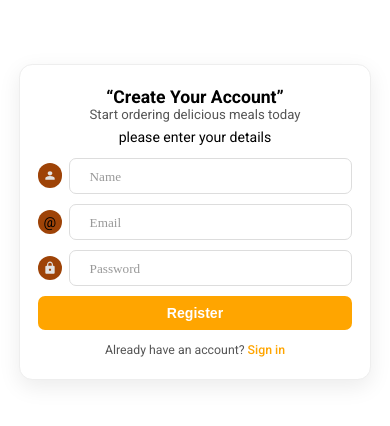
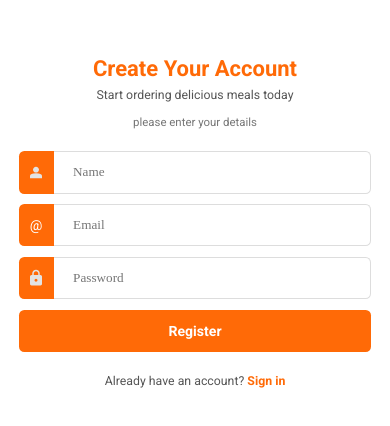
Before and after one commit to Bwis-coder/food-website, a React (Vite) app in the folder frontend-foodwebsite/: page /admin in a window 390 px wide. Shown: the part 200-626 px from the top of the page. Built offline with nearby package versions, Linux system fonts and the light colour scheme; no server answers.

Commit message:
update home and login styles

```diff
--- a/frontend-foodwebsite/src/auth/loginjsx/login.css
+++ b/frontend-foodwebsite/src/auth/loginjsx/login.css
@@ -1,19 +1,220 @@
-/*
+.register-container {
+  width: 90%;
+  max-width: 50rem;
+  min-height: 100dvh;
+  margin: 0 auto;
+  padding: 5rem 2rem;
+  box-sizing: border-box;
 
-login share the same css with register in terms of  class naming
-*/
+  display: flex;
+  flex-direction: column;
+  justify-content: center;
+  align-items: center;
 
-.register-container h3 {
-  color: black;
+  font-family: Arial, "Helvetica Neue", Helvetica, sans-serif;
+}
+
+.hero-section {
+  width: 100%;
+  text-align: center;
+  margin-bottom: 2.5rem;
+}
+
+.greeting-message {
+  display: flex;
+  flex-direction: column;
+  gap: 0.8rem;
+}
+
+.greeting-message h1 {
+  margin: 0;
+  font-size: 3rem;
+  color: rgb(255, 106, 7);
+  font-weight: 700;
+}
+
+.greeting-message span {
   font-size: 1.5rem;
+  color: #555;
+}
+
+.hero-section>span {
+  display: block;
+  margin-top: 1.5rem;
+  font-size: 1.4rem;
+  color: #777;
+}
+
+form {
+  width: 100%;
+}
+
+.form-container {
+  width: 100%;
+  display: flex;
+  flex-direction: column;
+  gap: 1.5rem;
+}
+
+.form-container>div {
+  width: 100%;
+  display: flex;
+  align-items: center;
+  box-sizing: border-box;
+}
+
+.form-container label {
+  width: 4.5rem;
+  height: 4.8rem;
+  display: flex;
+  align-items: center;
+  justify-content: center;
+
+  background-color: rgb(255, 106, 7);
+  color: white;
+
+  border-radius: 0.6rem 0 0 0.6rem;
+  flex-shrink: 0;
+}
+
+.form-container label img {
+  width: 2rem;
+  height: 2rem;
+  object-fit: contain;
+}
+
+.form-container input {
+  flex: 1;
+  min-width: 0;
+  height: 4.8rem;
+  padding: 0 1.2rem;
+
+  border: 0.1rem solid #ddd;
+  border-left: none;
+  border-radius: 0 0.6rem 0.6rem 0;
+
+  font-size: 1.5rem;
+  outline: none;
+  box-sizing: border-box;
+}
+
+.form-container input:focus {
+  border-color: rgb(255, 106, 7);
+}
+
+.form-container>div:last-child {
+  display: block;
+}
+
+.register-button {
+  width: 100%;
+  height: 4.8rem;
+
+  border: none;
+  border-radius: 0.6rem;
+
+  background-color: rgb(255, 106, 7);
+  color: white;
+
+  font-size: 1.6rem;
+  font-weight: 600;
+
   cursor: pointer;
+
+  transition:
+    background-color 0.2s ease,
+    transform 0.2s ease;
+}
+
+.register-button:hover {
+  background-color: rgb(220, 88, 0);
+  transform: translateY(-0.1rem);
+}
+
+.register-button:active {
+  transform: translateY(0);
+}
+
+.login-options {
+  width: 100%;
+  text-align: center;
+}
+
+.login-options a {
+  text-decoration: none;
+}
+
+.login-options h3 {
+  margin: 1.5rem 0 0;
+  font-size: 1.4rem;
+  color: rgb(255, 106, 7);
+  font-weight: 600;
+}
+
+.notice {
+  width: 100%;
+  min-height: 2rem;
+  margin-top: 1rem;
+  font-size: 1.4rem;
+}
+
+.sign-up {
+  margin: 1.5rem 0 0;
+  font-size: 1.4rem;
+  color: #555;
+}
+
+.sign-up span {
+  color: rgb(255, 106, 7);
+  font-weight: 700;
+}
+
+.statusLoading {
+  min-height: 100dvh;
+  display: flex;
+  flex-direction: column;
+  align-items: center;
+  justify-content: center;
   font-family: Arial, Helvetica, sans-serif;
 }
 
-.register-container h3:hover {
-  color: rgb(183, 129, 30);
+.statusLoading img {
+  width: 6rem;
+  height: 6rem;
 }
 
-.sign-up span:hover{
-color: rgb(183, 129, 30);
+.statusLoading p {
+  margin-top: 1.5rem;
+  font-size: 1.5rem;
 }
+
+@media (max-width: 30rem) {
+  .register-container {
+    width: 95%;
+    padding: 3rem 1rem;
+  }
+
+  .greeting-message h1 {
+    font-size: 2.5rem;
+  }
+
+  .greeting-message span {
+    font-size: 1.4rem;
+  }
+
+  .hero-section>span {
+    font-size: 1.3rem;
+  }
+
+  .form-container {
+    gap: 1.2rem;
+  }
+
+  .form-container label {
+    width: 4rem;
+  }
+
+  .form-container input {
+    font-size: 1.4rem;
+  }
+}
--- a/frontend-foodwebsite/src/auth/registerjsx/register.css
+++ b/frontend-foodwebsite/src/auth/registerjsx/register.css
@@ -1,287 +1,219 @@
 .register-container {
+  width: 90%;
+  max-width: 50rem;
   min-height: 100dvh;
-  width: 100%;
-  max-width: 120rem;
-  display: flex;
-  align-items: center;
-  justify-content: center;
   margin: 0 auto;
-  background-color: #ffffff;
-  border-radius: 2rem;
-}
+  padding: 5rem 2rem;
+  box-sizing: border-box;
 
-.register-container form {
-  display: flex;
-  flex-direction: column;
-  gap: 1.5rem;
-  padding: 3rem;
-  align-items: center;
-  justify-content: center;
-  border: 0.1rem solid #eeeeee;
-  border-radius: 1.5rem;
-  box-sizing: border-box;
-  box-shadow: 0 0.8rem 2.5rem rgba(0, 0, 0, 0.08);
-  background-color: #ffffff;
-}
-
-.register-container form:hover {
-  border-color: #dddddd;
-  box-shadow: 0 1rem 3rem rgba(0, 0, 0, 0.12);
-}
-
-.hero-section {
-  display: flex;
-  flex-direction: column;
-  gap: 0.8rem;
-  justify-content: center;
-  align-items: center;
-}
-
-.greeting-message {
-  color: rgb(0, 0, 0);
   display: flex;
   flex-direction: column;
   justify-content: center;
   align-items: center;
+
+  font-family: Arial, "Helvetica Neue", Helvetica, sans-serif;
+}
+
+.hero-section {
+  width: 100%;
   text-align: center;
+  margin-bottom: 2.5rem;
+}
+
+.greeting-message {
+  display: flex;
+  flex-direction: column;
+  gap: 0.8rem;
 }
 
 .greeting-message h1 {
-  font-size: clamp(2rem, 2.5vw, 3rem);
+  margin: 0;
+  font-size: 3rem;
+  color: rgb(255, 106, 7);
   font-weight: 700;
 }
 
 .greeting-message span {
-  font-size: clamp(1.5rem, 1.7vw, 2rem);
-  font-weight: 400;
-  color: #555555;
+  font-size: 1.5rem;
+  color: #555;
+}
+
+.hero-section>span {
+  display: block;
+  margin-top: 1.5rem;
+  font-size: 1.4rem;
+  color: #777;
+}
+
+.my-form {
+  width: 100%;
 }
 
 .form-container {
+  width: 100%;
   display: flex;
   flex-direction: column;
-  gap: 1.2rem;
-  width: 100%;
+  gap: 1.5rem;
 }
 
 .form-container>div {
+  width: 100%;
   display: flex;
-  justify-content: center;
   align-items: center;
-  gap: 0.8rem;
-  width: 100%;
+  box-sizing: border-box;
 }
 
-.form-container>div label {
-  background-color: rgb(158, 67, 7);
-  height: 2.8rem;
-  width: 2.8rem;
-  min-width: 2.8rem;
-  border-radius: 50%;
+.form-container label {
+  width: 4.5rem;
+  height: 4.8rem;
   display: flex;
+  align-items: center;
   justify-content: center;
-  align-items: center;
-  transition: 0.3s ease;
+
+  background-color: rgb(255, 106, 7);
+  color: white;
+
+  border-radius: 0.6rem 0 0 0.6rem;
+  flex-shrink: 0;
 }
 
-.form-container>div label img {
-  width: 1.5rem;
-  height: 1.5rem;
-}
-
-.form-container>div:has(input:focus) label {
-  background-color: orange;
-  transform: scale(1.05);
+.form-container label img {
+  width: 2rem;
+  height: 2rem;
+  object-fit: contain;
 }
 
 .form-container input {
-  padding: 1rem 1.2rem;
-  border-radius: 0.8rem;
-  width: 25rem;
-  max-width: 100%;
+  flex: 1;
+  min-width: 0;
+  height: 4.8rem;
+  padding: 0 1.2rem;
+
+  border: 0.1rem solid #ddd;
+  border-left: none;
+  border-radius: 0 0.6rem 0.6rem 0;
+
+  font-size: 1.5rem;
   outline: none;
-  border: 0.1rem solid #dddddd;
-  font-size: 1.6rem;
-  transition: 0.3s ease;
+  box-sizing: border-box;
 }
 
 .form-container input:focus {
-  border-color: orange;
-  box-shadow: 0 0 0 0.2rem rgba(255, 165, 0, 0.12);
+  border-color: rgb(255, 106, 7);
 }
 
-.form-container input::placeholder {
-  text-transform: capitalize;
-  font-weight: 400;
-  color: #999999;
+.form-container>div:last-child {
+  display: block;
 }
 
-.register-container button {
-  background-color: orange;
-  padding: 1rem;
-  border-radius: 0.8rem;
-  font-family: Arial, sans-serif;
-  font-weight: 700;
+.register-button {
+  width: 100%;
+  height: 4.8rem;
+
+  border: none;
+  border-radius: 0.6rem;
+
+  background-color: rgb(255, 106, 7);
+  color: white;
+
+  font-size: 1.6rem;
+  font-weight: 600;
+
   cursor: pointer;
-  width: 30.1rem;
-  max-width: 100%;
-  color: white;
-  border: none;
-  font-size: 1.6rem;
-  transition: 0.3s ease;
+
+  transition:
+    background-color 0.2s ease,
+    transform 0.2s ease;
 }
 
-.register-container button:hover {
-  background-color: #e69500;
+.register-button:hover {
+  background-color: rgb(220, 88, 0);
   transform: translateY(-0.1rem);
 }
 
-.register-container button:disabled {
-  opacity: 0.7;
+.register-button:active {
+  transform: translateY(0);
+}
+
+.register-button:disabled {
+  background-color: #aaa;
   cursor: not-allowed;
   transform: none;
 }
 
+.notice {
+  width: 100%;
+  min-height: 2rem;
+  margin-top: 1.5rem;
+  text-align: center;
+  font-size: 1.4rem;
+}
+
+.notice>div {
+  margin-top: 1.5rem;
+}
+
 .sign-up {
-  color: #555555;
-  text-align: center;
+  margin: 0;
+  font-size: 1.4rem;
+  color: #555;
 }
 
 .sign-up span {
-  color: orange;
-  font-weight: 500;
+  color: rgb(255, 106, 7);
+  font-weight: 700;
 }
 
-.sign-up span:hover {
-  color: #cc8400;
-}
-
-.notice {
-  font-size: 1.4rem;
-  text-align: center;
+.notice a {
+  text-decoration: none;
 }
 
 .statusLoading {
-  position: fixed;
-  inset: 0;
-  z-index: 9999;
+  min-height: 100dvh;
   display: flex;
   flex-direction: column;
   align-items: center;
   justify-content: center;
-  overflow: hidden;
-  background: linear-gradient(120deg,
-      #ff7a18,
-      #ff3d00,
-      #ff9a00,
-      #af002d);
-  background-size: 300% 300%;
-  animation: bgMove 5s ease infinite;
-}
-
-.statusLoading::before,
-.statusLoading::after {
-  content: "";
-  position: absolute;
-  width: 30rem;
-  height: 30rem;
-  border-radius: 50%;
-  filter: blur(8rem);
-  opacity: 0.4;
-  animation: float 6s ease-in-out infinite;
-}
-
-.statusLoading::before {
-  background: #ffffff;
-  top: -10rem;
-  left: -10rem;
-}
-
-.statusLoading::after {
-  background: #000000;
-  bottom: -10rem;
-  right: -10rem;
-  animation-delay: 2s;
+  font-family: Arial, Helvetica, sans-serif;
 }
 
 .statusLoading img {
-  width: 7rem;
-  height: 7rem;
-  object-fit: contain;
-  z-index: 2;
-  animation: pulse 1.3s ease-in-out infinite;
-  filter: drop-shadow(0 1rem 2rem rgba(0, 0, 0, 0.3));
+  width: 6rem;
+  height: 6rem;
 }
 
 .statusLoading p {
   margin-top: 1.5rem;
-  font-size: 1.6rem;
-  font-family: "Segoe UI", Arial, sans-serif;
-  font-weight: 600;
-  color: #ffffff;
-  z-index: 2;
+  font-size: 1.5rem;
 }
 
-@keyframes bgMove {
-  0% {
-    background-position: 0% 50%;
+@media (max-width: 30rem) {
+  .register-container {
+    width: 95%;
+    padding: 3rem 1rem;
   }
 
-  50% {
-    background-position: 100% 50%;
+  .greeting-message h1 {
+    font-size: 2.5rem;
   }
 
-  100% {
-    background-position: 0% 50%;
+  .greeting-message span {
+    font-size: 1.4rem;
+  }
+
+  .hero-section>span {
+    font-size: 1.3rem;
+  }
+
+  .form-container {
+    gap: 1.2rem;
+  }
+
+  .form-container label {
+    width: 4rem;
+  }
+
+  .form-container input {
+    font-size: 1.4rem;
   }
 }
-
-@keyframes pulse {
-  0% {
-    transform: scale(0.95);
-  }
-
-  50% {
-    transform: scale(1.1);
-  }
-
-  100% {
-    transform: scale(0.95);
-  }
-}
-
-@keyframes float {
-  0% {
-    transform: translate(0, 0);
-  }
-
-  50% {
-    transform: translate(3rem, -3rem);
-  }
-
-  100% {
-    transform: translate(0, 0);
-  }
-}
-
-@media (max-width: 768px) {
-  .register-container {
-    padding: 2rem;
-  }
-
-  .register-container form {
-    width: 100%;
-    max-width: 40rem;
-    padding: 2.5rem 2rem;
-  }
-
-  .register-container form:hover {
-    border-color: #eeeeee;
-    box-shadow: 0 0.8rem 2.5rem rgba(0, 0, 0, 0.08);
-  }
-
-  .form-container input,
-  .register-container button {
-    width: 100%;
-  }
-}
--- a/frontend-foodwebsite/src/auth/registerjsx/register.jsx
+++ b/frontend-foodwebsite/src/auth/registerjsx/register.jsx
@@ -19,7 +19,7 @@ const Register = () => {
   const signUp = async (e) => {
     e.preventDefault();
 
-    if (name === "" || email === "" || password === "") {
+    if (!name || !email || !password) {
       setnotice("please complete all the fields");
       return;
     }
@@ -29,14 +29,14 @@ const Register = () => {
 
     try {
       await axios.post(`${weburl}/auth/register`, {
-        name: name,
-        email: email,
-        password: password,
+        name,
+        email,
+        password,
       });
 
       setName("");
+      setEmail("");
       setPassword("");
-      setEmail("");
 
       navigate("/login");
     } catch (error) {
@@ -61,16 +61,16 @@ const Register = () => {
 
   return (
     <div className="register-container">
-      <form onSubmit={signUp} className="my-form">
       <div className="hero-section">
         <div className="greeting-message">
-            <h1>“Create Your Account”</h1>
+          <h1>Create Your Account</h1>
           <span>Start ordering delicious meals today</span>
         </div>
 
         <span>please enter your details</span>
       </div>
 
+      <form onSubmit={signUp} className="my-form">
         <div className="form-container">
           <div>
             <label htmlFor="name">
@@ -80,11 +80,10 @@ const Register = () => {
             <input
               id="name"
               className="userName"
+              type="text"
               placeholder="Name"
-              onChange={(e) => {
-                setName(e.target.value);
-              }}
               value={name}
+              onChange={(e) => setName(e.target.value)}
             />
           </div>
 
@@ -94,12 +93,10 @@ const Register = () => {
             <input
               id="email"
               className="userEmail"
-              placeholder="email"
               type="email"
-              onChange={(e) => {
-                setEmail(e.target.value);
-              }}
+              placeholder="Email"
               value={email}
+              onChange={(e) => setEmail(e.target.value)}
             />
           </div>
 
@@ -111,20 +108,25 @@ const Register = () => {
             <input
               id="password"
               className="userPassword"
-              placeholder="password"
               type="password"
-              autoComplete="current-password"
-              onChange={(e) => {
-                setPassword(e.target.value);
-              }}
+              placeholder="Password"
+              autoComplete="new-password"
               value={password}
+              onChange={(e) => setPassword(e.target.value)}
             />
           </div>
 
-          <button className="register-button" disabled={loading} type="submit">
+          <div>
+            <button
+              className="register-button"
+              disabled={loading}
+              type="submit"
+            >
               {loading ? "Creating account..." : "Register"}
             </button>
           </div>
+        </div>
+      </form>
 
       <div className="notice" style={{ color: "red" }}>
         {notice}
@@ -137,7 +139,6 @@ const Register = () => {
           </NavLink>
         </div>
       </div>
-      </form>
     </div>
   );
 };
```
Also changed, not shown: frontend-foodwebsite/src/auth/loginjsx/login.jsx (+19 -18 lines), 1 other file (tests, documents, lock files or other folders). Lines whose indentation alone changed are shown as unchanged.
